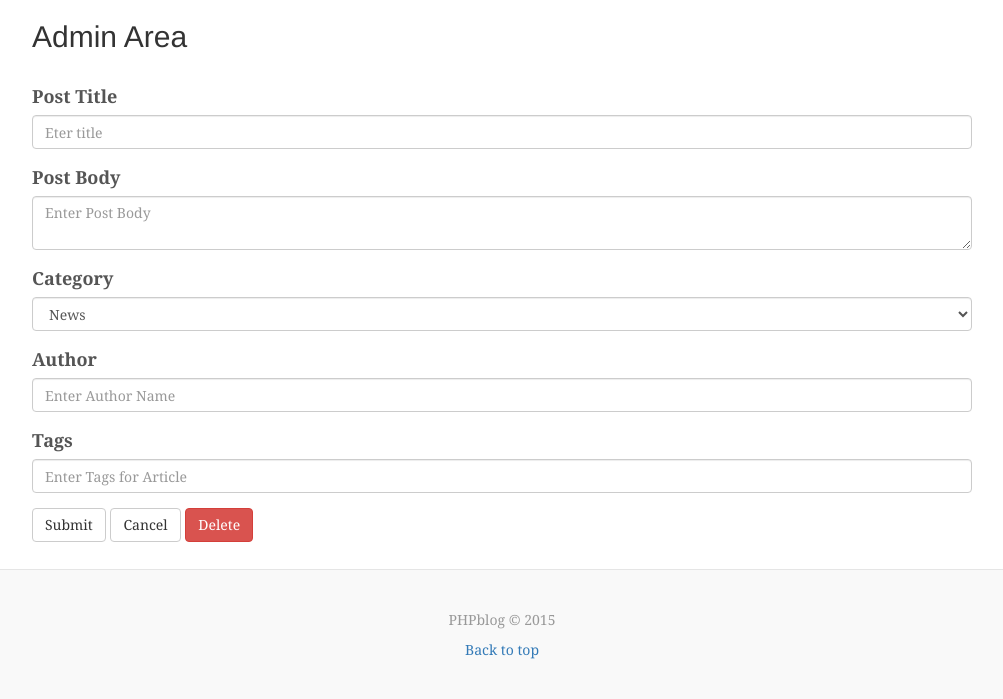
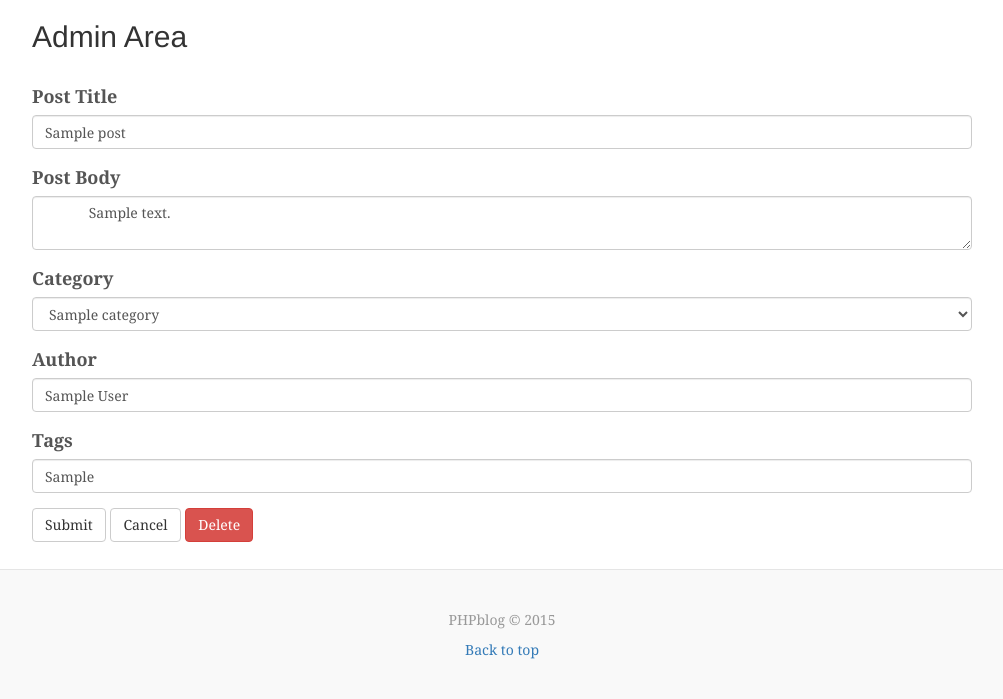
Before and after one commit to danlon/phpblog, a PHP site: page /admin/edit_post.php?id=1 in a window 1280 px wide. Shown: the part 40-739 px from the top of the page, without its empty margins (138-1141 px from the left). Run offline with PHP 8.4, Linux system fonts and the light colour scheme; tables that the repository leaves empty or names only in its code hold one stand-in row (values such as "Sample post"); some libraries are stand-ins or nearby versions.

Commit message:
pulled everything for edit pages

```diff
--- a/admin/edit_post.php
+++ b/admin/edit_post.php
@@ -1,33 +1,64 @@
 <?php include 'includes/header.php'; ?>
+
+<?php
+    $id = $_GET['id'];
+
+    //create DB object
+    $db = new Database();
+
+    //create query for posts
+    $query = "SELECT * FROM posts WHERE id = ". $id;
+
+    //run query
+    $post = $db->select($query)->fetch_assoc();
+
+
+    //create query for Categories
+    $query = "SELECT * FROM categories";
+
+    //run query
+    $categories = $db->select($query);
+
+?>
+
 
 
 <form role="form" method="post" action="edit_post.php">
     <div class="form-group">
         <label>Post Title</label>
-        <input name="title" type="text" class="form-control" placeholder="Eter title">
+        <input name="title" type="text" class="form-control" placeholder="Eter title" value="<?php echo $post['title']; ?>">
     </div>
 
     <div class="form-group">
         <label>Post Body</label>
-        <textarea name="body" class="form-control" placeholder="Enter Post Body"></textarea>
+        <textarea name="body" class="form-control" placeholder="Enter Post Body">
+            <?php echo $post['body']; ?>
+        </textarea>
     </div>
 
     <div class="form-group">
         <label>Category</label>
         <select name="category" class="form-control">
-            <option>News</option>
-            <option>Events</option>
+            <?php while($row = $categories->fetch_assoc()) : ?>
+                <?php if($row['id'] == $post['category']){
+                   $selected = 'selected';
+                } else {
+                    $selected = '';
+                }
+            ?>
+               <option <?php echo $selected; ?>><?php echo $row['name']; ?></option>
+            <?php endwhile; ?>
         </select>
     </div>
 
     <div class="form-group">
         <label>Author</label>
-        <input name="author" type="text" class="form-control" placeholder="Enter Author Name">
+        <input name="author" type="text" class="form-control" placeholder="Enter Author Name" value="<?php echo $post['author']; ?>">
     </div>
 
     <div class="form-group">
         <label>Tags</label>
-        <input name="tags" type="text" class="form-control" placeholder="Enter Tags for Article">
+        <input name="tags" type="text" class="form-control" placeholder="Enter Tags for Article" value="<?php echo $post['tags']; ?>">
     </div>
 
     <input name="submit" type="submit" class="btn btn-default" value="Submit" />
```
Also changed, not shown: admin/index.php (+12 -2 lines).
